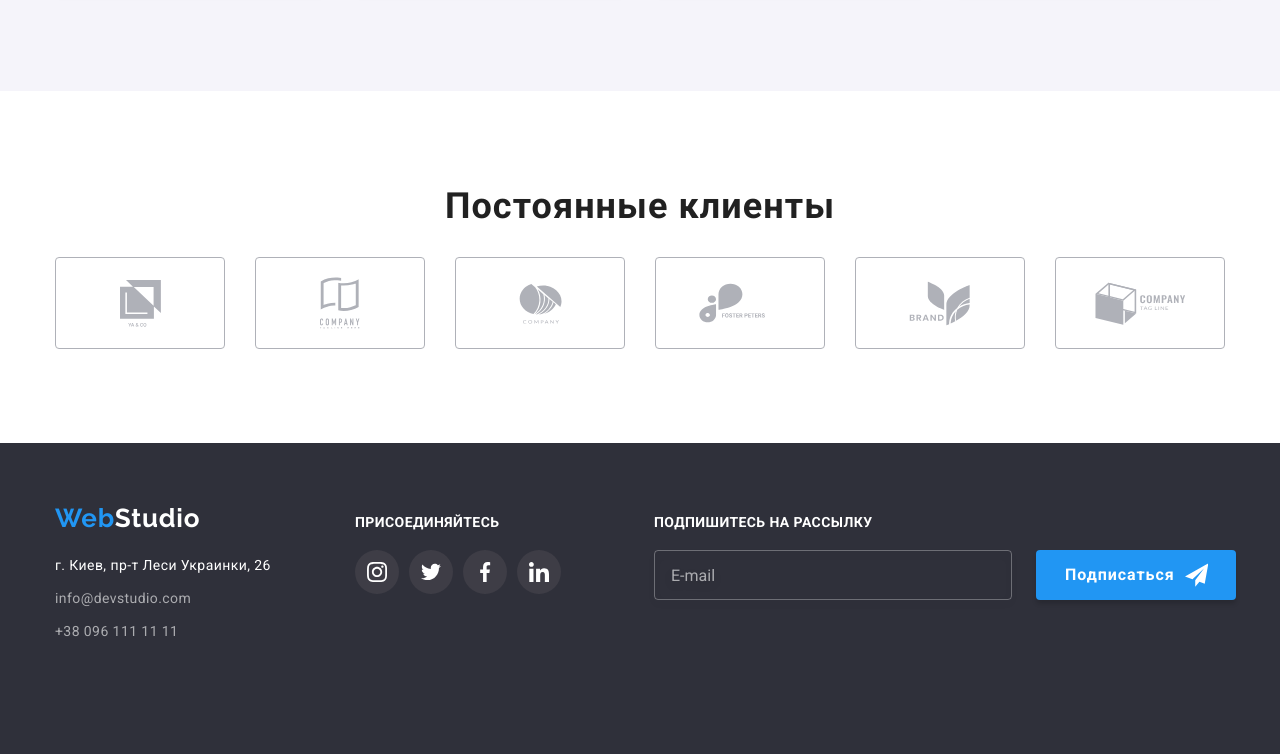
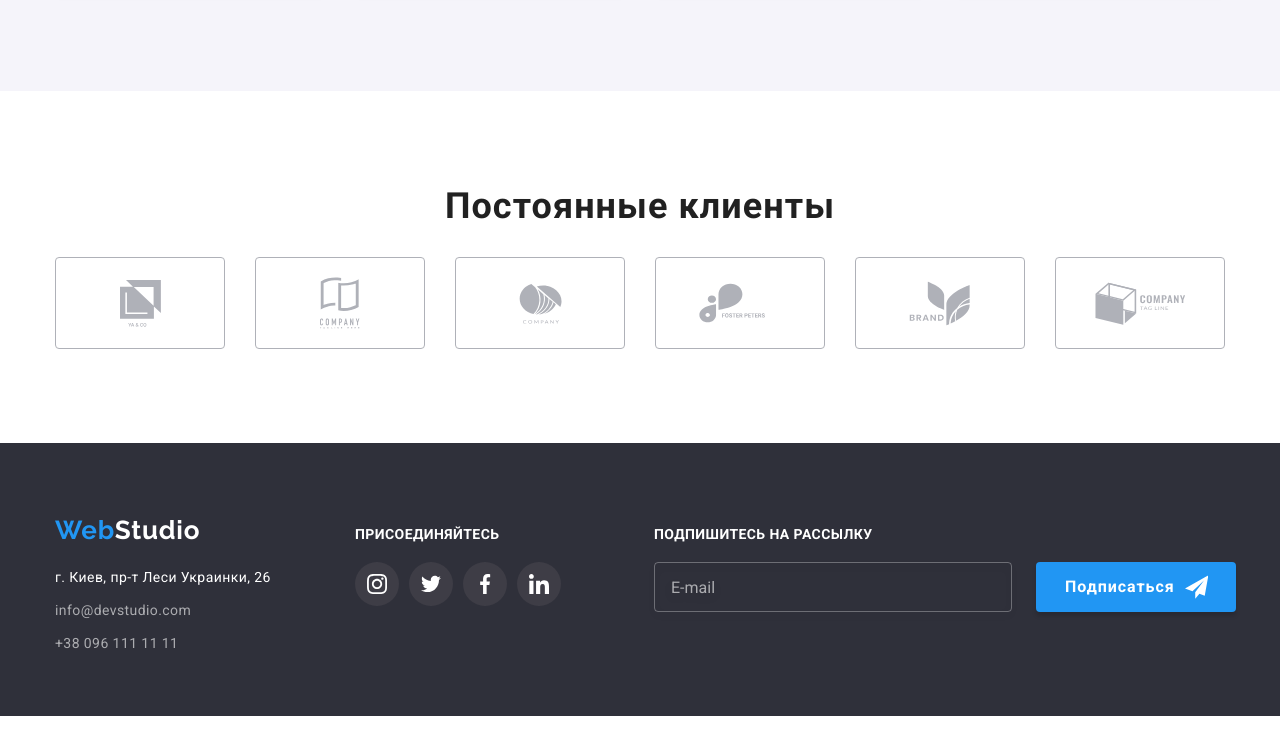
Before and after one commit to Dina-Ursula/goit-markup-hw-06, a plain HTML site: page index.html in a window 1280 px wide. Shown: the part 2255-3009 px from the top of the page. After the commit the page ends 2971 px from the top, so only its background shows below. Drawn offline with nearby package versions, Linux system fonts and the light colour scheme.

Commit message:
revission

```diff
--- a/css/style.css
+++ b/css/style.css
@@ -485,13 +485,14 @@ body {
 .footer {
   padding-right: 15px;
   padding-left: 15px;
-  padding-top: 60px;
-  padding-bottom: 60px;
+  padding-top: 72px;
   margin-right: auto;
   margin-left: auto;
   background-color: var(--hero-background-color);
 }
-
+.address {
+  margin-bottom: 60px;
+}
 .logo-style {
   color: #2196f3;
 }
```
